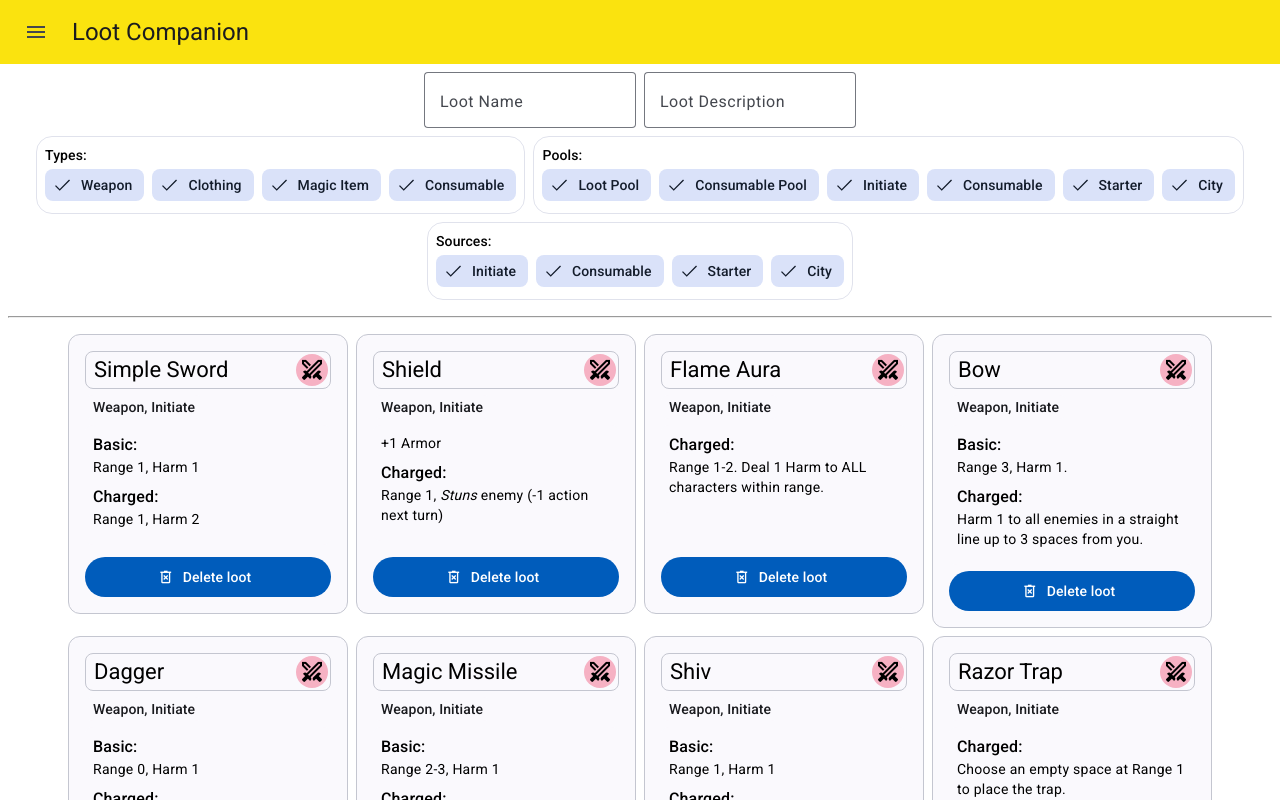
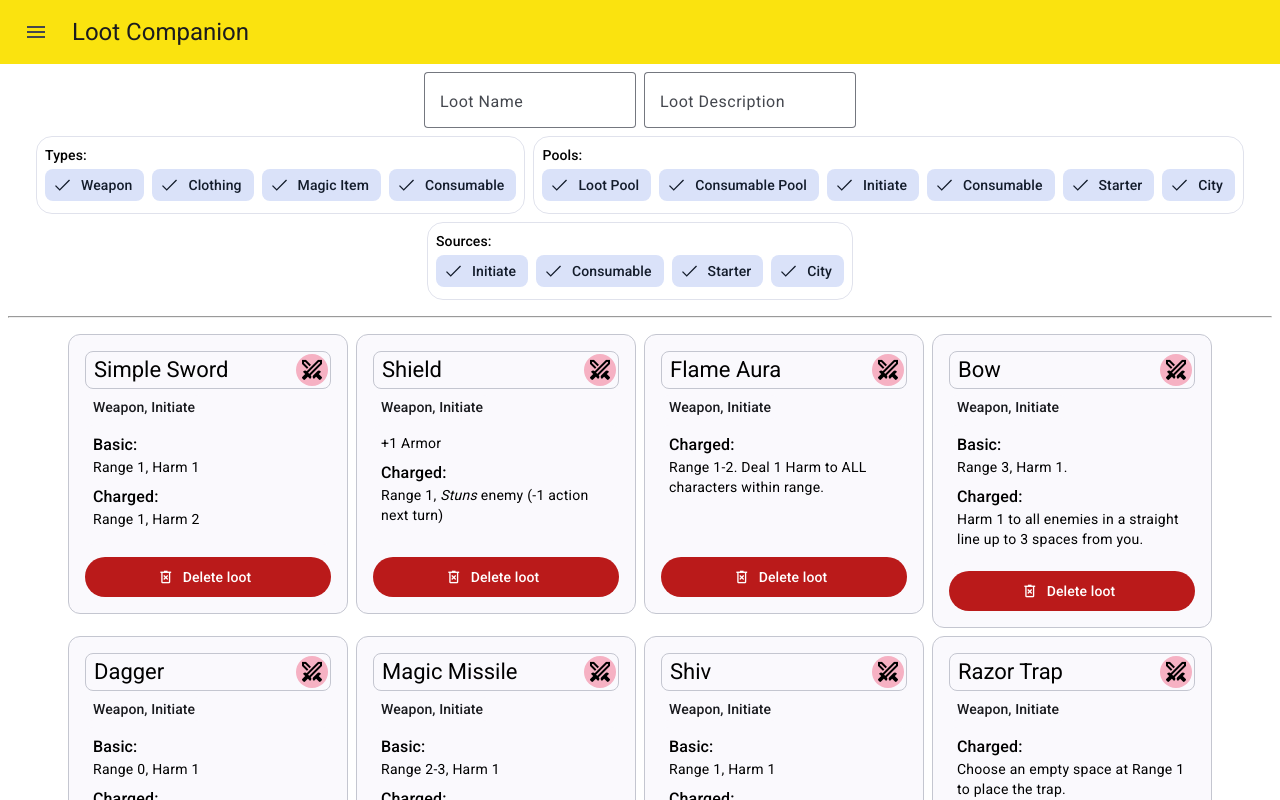
Before and after one commit to johndu9/loot-companion, an Angular app: page /delete in a window 1280 px wide. Built offline with nearby package versions, Linux system fonts and the light colour scheme.

Commit message:
Change delete loot buttons to warn

```diff
--- a/src/app/delete-loot.component.ts
+++ b/src/app/delete-loot.component.ts
@@ -12,6 +12,7 @@ import { MAT_DIALOG_DATA, MatDialog, MatDialogActions, MatDialogClose, MatDialog
 <loot-list
   [buttonIcon]="'delete_forever'"
   [buttonText]="'Delete loot'"
+  [isButtonWarn]="true"
   (select)="deleteLoot($event)"
   />
 `,
--- a/src/app/loot-card.component.html
+++ b/src/app/loot-card.component.html
@@ -19,7 +19,7 @@
     </div>
   </mat-card-content>
   <mat-card-footer *ngIf="buttonText.length > 0" class="loot-footer">
-    <button mat-flat-button (click)="select.emit(loot.name)">
+    <button [class.mat-warn]="isButtonWarn" mat-flat-button (click)="select.emit(loot.name)">
       <mat-icon class="material-symbols-outlined">{{buttonIcon}}</mat-icon>
       {{buttonText}}
     </button>
--- a/src/app/loot-card.component.ts
+++ b/src/app/loot-card.component.ts
@@ -27,6 +27,9 @@ export class LootCardComponent implements OnInit {
 
   @Input()
   buttonText: string = '';
+
+  @Input()
+  isButtonWarn: boolean = false;
 
   @Output()
   select = new EventEmitter<string>();
--- a/src/app/loot-list.component.html
+++ b/src/app/loot-list.component.html
@@ -67,6 +67,7 @@
           [isCharged]="charged && charged.length === loots.length ? charged[$index] : true"
           [buttonText]="indexOfArrOrString(buttonText, $index)"
           [buttonIcon]="indexOfArrOrString(buttonIcon, $index)"
+          [isButtonWarn]="isButtonWarn"
           (select)="select.emit({name: $event, index: $index})" />
       }
     </div>
--- a/src/app/loot-list.component.ts
+++ b/src/app/loot-list.component.ts
@@ -39,6 +39,9 @@ export class LootListComponent implements OnDestroy {
 
   @Input()
   buttonIcon: string[] | string = [];
+
+  @Input()
+  isButtonWarn: boolean = false;
 
   @Output()
   select = new EventEmitter<{name: string, index: number}>();
```
